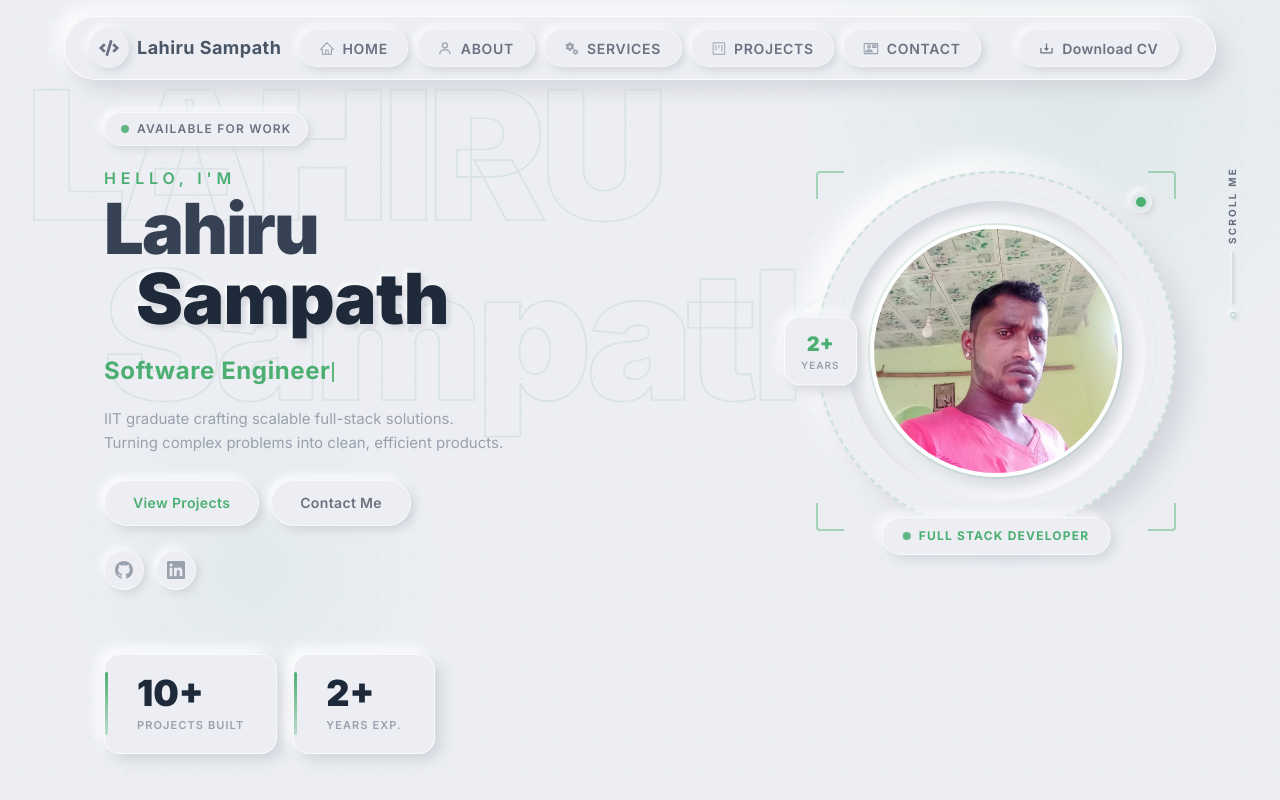
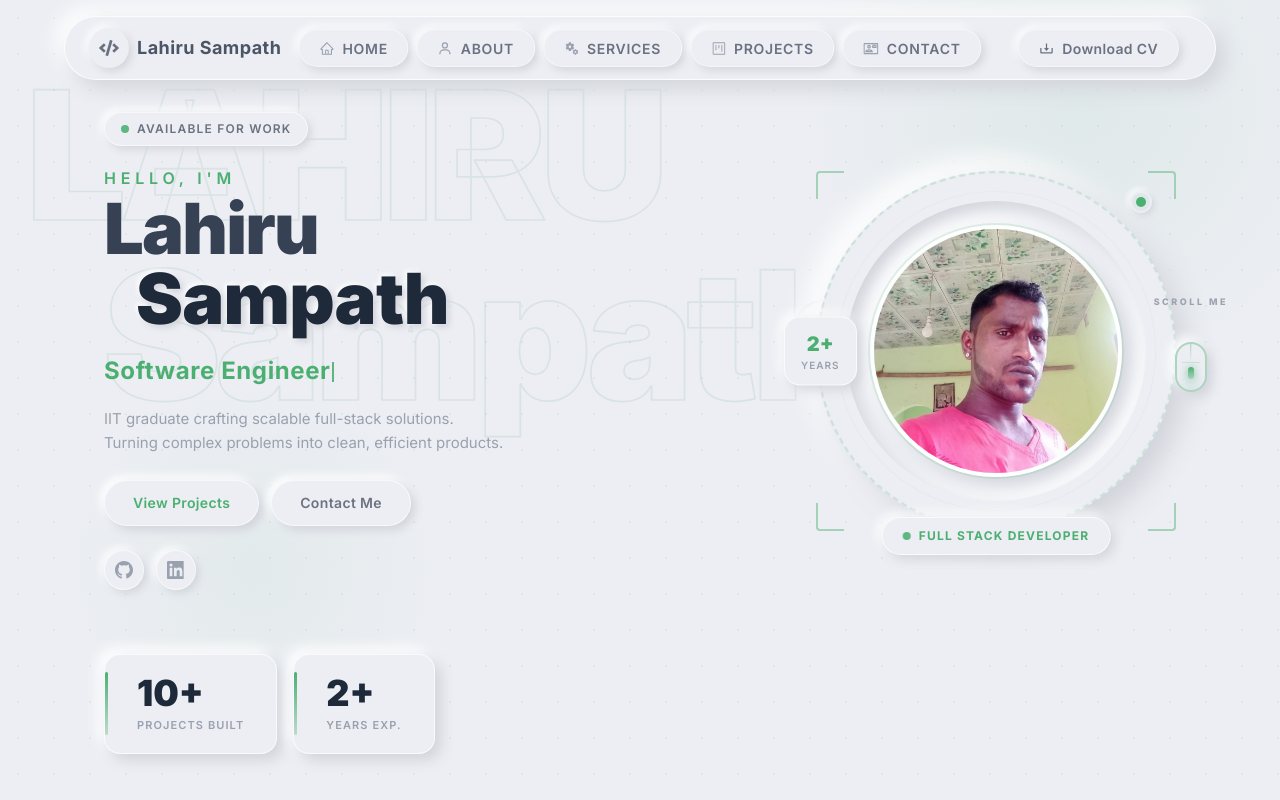
Before and after one commit to Lahirusampath2000/portfolio, a Next.js app: page / in a window 1280 px wide. Shown: the top 800 px of the page. Built offline with nearby package versions, Linux system fonts and the light colour scheme.

Commit message:
revamp scroll indicator

```diff
--- a/components/Hero/Hero.tsx
+++ b/components/Hero/Hero.tsx
@@ -12,7 +12,7 @@ const GitHubIcon = () => (
 
 const LinkedInIcon = () => (
   <svg width="18" height="18" viewBox="0 0 24 24" fill="currentColor">
-    <path d="M20.447 20.452h-3.554v-5.569c0-1.328-.027-3.037-1.852-3.037-1.853 0-2.136 1.445-2.136 2.939v5.667H9.351V9h3.414v1.561h.046c.477-.9 1.637-1.85 3.37-1.85 3.601 0 4.267 2.37 4.267 5.455v6.286zM5.337 7.433a2.062 2.062 0 0 1-2.063-2.065 2.064 2.064 0 1 1 2.063 2.065zm1.782 13.019H3.555V9h3.564v11.452zM22.225 0H1.771C.792 0 0 .774 0 1.729v20.542C0 23.227.792 24 1.771 24h20.451C23.2 24 24 23.227 24 22.271V1.729C24 .774 23.2 0 22.222 0h.003z"/>
+    <path d="M20.447 20.452h-3.554v-5.569c0-1.328-.027-3.037-1.852-3.037-1.853 0-2.136 1.445-2.136 2.939v5.667H9.351V9h3.414v1.561h.046c.477-.9 1.637-1.85 3.37-1.85 3.601 0 4.267 2.37 4.267 5.455v6.286zM5.337 7.433a2.062 2.062 0 0 1-2.063-2.065 2.064 2.064 0 1 1 2.063 2.065zm1.782 13.019H3.555V9h3.564v11.452zM22.225 0H1.771C.792 0 0 .774 0 1.729v20.542C0 23.227.792 24 1.771 24h20.451C23.2 24 23.2 24 22.222 24h.003z"/>
   </svg>
 )
 
@@ -27,22 +27,8 @@ const HachureArrow = () => (
     style={{ position: 'absolute', pointerEvents: 'none', zIndex: 20 }}
     aria-hidden="true"
   >
-    {/* Main curved arrow path */}
-    <path
-      d="M 200 10 C 160 12, 80 30, 18 72"
-      stroke="#2d2d2d"
-      strokeWidth="1.6"
-      strokeLinecap="round"
-      fill="none"
-    />
-    {/* Arrowhead at name end (left side) */}
-    <path
-      d="M 18 72 L 28 62 M 18 72 L 30 76"
-      stroke="#2d2d2d"
-      strokeWidth="1.6"
-      strokeLinecap="round"
-    />
-    {/* Hachure marks along the path */}
+    <path d="M 200 10 C 160 12, 80 30, 18 72" stroke="#2d2d2d" strokeWidth="1.6" strokeLinecap="round" fill="none" />
+    <path d="M 18 72 L 28 62 M 18 72 L 30 76" stroke="#2d2d2d" strokeWidth="1.6" strokeLinecap="round" />
     {[
       { x1: 185, y1: 13, x2: 183, y2: 20 },
       { x1: 165, y1: 18, x2: 162, y2: 25 },
@@ -141,8 +127,7 @@ const Hero = () => {
           fontWeight: 900,
           color: 'transparent',
           WebkitTextStroke: '1.7px rgba(67, 150, 99, 0.11)',
-          top: '8%',
-          left: '2%',
+          top: '8%', left: '2%',
           letterSpacing: '-0.04em',
           lineHeight: 1,
           whiteSpace: 'nowrap',
@@ -158,8 +143,7 @@ const Hero = () => {
           fontWeight: 900,
           color: 'transparent',
           WebkitTextStroke: '1.7px rgba(67, 150, 99, 0.11)',
-          top: '30%',
-          left: '8%',
+          top: '30%', left: '8%',
           letterSpacing: '-0.04em',
           lineHeight: 1,
           whiteSpace: 'nowrap',
@@ -169,65 +153,110 @@ const Hero = () => {
         Sampath
       </div>
 
-      {/* ── Scroll indicator — absolute bottom-right ── */}
+      {/* ── Scroll indicator — mouse icon ── */}
       <div
-        className="absolute z-20 hidden lg:flex flex-col items-center gap-2"
+        className="absolute z-20 hidden lg:flex flex-col items-center"
         style={{
-          bottom:500,
-          right: 40,
+          bottom: 400,
+          right: 52,
+          gap: 0,
           opacity: mounted ? 1 : 0,
-          transition: 'opacity 0.7s ease 0.5s',
+          transition: 'opacity 0.7s ease 0.8s',
         }}
       >
-        <span
-          style={{
-            fontSize: 10,
-            fontWeight: 700,
-            letterSpacing: '0.22em',
-            color: '#677081',
-            textTransform: 'uppercase',
-            writingMode: 'vertical-rl',
-            transform: 'rotate(180deg)',
-          }}
-        >
+        {/* Label */}
+        <span style={{
+          fontSize: 9,
+          fontWeight: 800,
+          letterSpacing: '0.28em',
+          color: '#9ca3af',
+          textTransform: 'uppercase',
+          marginBottom: 8,
+        }}>
           Scroll Me
         </span>
-        {/* Track */}
-        <div
-          style={{
-            width: 2,
-            height: 52,
-            borderRadius: 99,
-            background: 'rgba(209,211,218,0.7)',
-            position: 'relative',
-            overflow: 'hidden',
-            boxShadow: '1px 1px 3px #d1d3da, -1px -1px 3px #ffffff',
-          }}
-        >
-          <div
-            style={{
-              position: 'absolute',
-              top: 0,
-              left: 0,
-              width: '100%',
-              height: '45%',
-              borderRadius: 99,
-              background: 'linear-gradient(to bottom, #16e813, rgba(76,175,114,0.1))',
-              animation: 'scrollDot 1.8s ease-in-out infinite',
-            }}
-          />
+
+        {/* Up chevrons */}
+        <div style={{ display: 'flex', flexDirection: 'column', alignItems: 'center', marginBottom: 6 }}>
+          {[0, 1].map(i => (
+            <svg key={i} width="16" height="10" viewBox="0 0 16 10" fill="none"
+              style={{ animation: 'arrowUp 1.8s ease-in-out infinite', animationDelay: `${i * 0.2}s`, opacity: 0 }}
+            >
+              <path d="M1.5 8L8 2L14.5 8" stroke="#4caf72" strokeWidth="2" strokeLinecap="round" strokeLinejoin="round"/>
+            </svg>
+          ))}
         </div>
-        {/* Small dot at bottom */}
-        <div
-          style={{
+
+        {/* Mouse body */}
+        <div style={{
+          width: 32,
+          height: 50,
+          borderRadius: 16,
+          background: '#eceef3',
+          boxShadow: '5px 5px 12px #d1d3da, -5px -5px 12px #ffffff',
+          border: '2px solid rgba(76,175,114,0.4)',
+          position: 'relative',
+          display: 'flex',
+          alignItems: 'flex-start',
+          justifyContent: 'center',
+          overflow: 'hidden',
+        }}>
+          {/* Left/right button divider */}
+          <div style={{
+            position: 'absolute',
+            top: 0,
+            left: '50%',
+            transform: 'translateX(-50%)',
+            width: 1.5,
+            height: 18,
+            background: 'linear-gradient(to bottom, rgba(76,175,114,0.5), transparent)',
+          }} />
+
+          {/* Click-line separator */}
+          <div style={{
+            position: 'absolute',
+            top: 18,
+            left: 5,
+            right: 5,
+            height: 1,
+            borderRadius: 1,
+            background: 'rgba(76,175,114,0.2)',
+          }} />
+
+          {/* Scroll wheel — green, animated */}
+          <div style={{
+            position: 'absolute',
+            top: 23,
+            left: '50%',
+            transform: 'translateX(-50%)',
             width: 6,
-            height: 6,
-            borderRadius: '50%',
-            background: '#eceef3',
-            boxShadow: '2px 2px 4px #d1d3da, -2px -2px 4px #ffffff',
-            border: '1.5px solid rgba(76,175,114,0.35)',
-          }}
-        />
+            height: 12,
+            borderRadius: 3,
+            background: 'linear-gradient(to bottom, #4caf72, rgba(76,175,114,0.4))',
+            boxShadow: '0 0 8px rgba(76,175,114,0.7)',
+            animation: 'wheelScroll 1.8s ease-in-out infinite',
+          }} />
+
+          {/* Bottom glow */}
+          <div style={{
+            position: 'absolute',
+            bottom: 0, left: 0, right: 0,
+            height: 18,
+            background: 'radial-gradient(ellipse at center bottom, rgba(76,175,114,0.2) 0%, transparent 80%)',
+            animation: 'glowPulse 1.8s ease-in-out infinite',
+          }} />
+        </div>
+
+        {/* Down chevrons */}
+        <div style={{ display: 'flex', flexDirection: 'column', alignItems: 'center', marginTop: 6 }}>
+          {[0, 1].map(i => (
+            <svg key={i} width="16" height="10" viewBox="0 0 16 10" fill="none"
+              style={{ animation: 'arrowDown 1.8s ease-in-out infinite', animationDelay: `${i * 0.2}s`, opacity: 0 }}
+            >
+              <path d="M1.5 2L8 8L14.5 2" stroke="#4caf72" strokeWidth="2" strokeLinecap="round" strokeLinejoin="round"/>
+            </svg>
+          ))}
+        </div>
       </div>
 
       {/* ── Main content ── */}
@@ -238,14 +267,12 @@ const Hero = () => {
         {/* Hero row */}
         <div className="flex flex-col lg:flex-row items-center justify-between gap-16 flex-1 relative">
 
-          {/* ── Hachure arrow — from photo (right) → name (left), hidden on mobile ── */}
+          {/* Hachure arrow */}
           <div
             className="hidden lg:block"
             style={{
               position: 'absolute',
-              /* sits roughly between name and photo columns */
-              right: '32%',
-              top: '22%',
+              right: '32%', top: '22%',
               opacity: mounted ? 0.75 : 0,
               transition: 'opacity 1s ease 0.6s',
               transform: 'rotate(-6deg)',
@@ -263,26 +290,20 @@ const Hero = () => {
               transition: 'opacity 0.7s ease, transform 0.7s ease',
             }}
           >
-            {/* Badge */}
             <div className="flex items-center gap-2 px-4 py-2 rounded-full bg-[#eceef3] shadow-[3px_3px_8px_#d1d3da,-3px_-3px_8px_#ffffff] border border-white/60">
               <span className="w-2 h-2 rounded-full bg-[#4caf72] animate-pulse" />
               <span className="text-xs font-semibold text-gray-500 tracking-widest uppercase">Available for Work</span>
             </div>
 
-            {/* Name */}
             <div className="flex flex-col gap-0">
-              <span className="text-md  font-semibold tracking-[0.3em] uppercase text-[#4caf72] mb-1">Hello, I'm</span>
+              <span className="text-md font-semibold tracking-[0.3em] uppercase text-[#4caf72] mb-1">Hello, I'm</span>
               <h1 className="leading-[1.0] tracking-tight" style={{ fontSize: 'clamp(46px, 5.5vw, 78px)', fontWeight: 900 }}>
                 <span className="text-gray-700 block">Lahiru</span>
                 <span
                   className="block text-gray-800"
                   style={{
                     marginLeft: 'clamp(18px, 2.5vw, 36px)',
-                    textShadow: `
-                      3px 3px 6px #d1d3da,
-                      -2px -2px 5px #ffffff,
-                      0 1px 0px rgba(255,255,255,0.9)
-                    `,
+                    textShadow: '3px 3px 6px #d1d3da, -2px -2px 5px #ffffff, 0 1px 0px rgba(255,255,255,0.9)',
                     letterSpacing: '-0.01em',
                   }}
                 >
@@ -291,7 +312,6 @@ const Hero = () => {
               </h1>
             </div>
 
-            {/* Typewriter  */}
             <div className="flex items-center gap-0 h-8">
               <p className="text-xl md:text-2xl font-bold tracking-wide text-[#4caf72]">
                 {displayed}
@@ -299,60 +319,30 @@ const Hero = () => {
               </p>
             </div>
 
-            {/* Bio */}
             <p className="text-gray-400 text-[15px] leading-relaxed max-w-md">
               IIT graduate crafting scalable full-stack solutions.<br />
               Turning complex problems into clean, efficient products.
             </p>
 
-            {/* CTAs — both neumorphic */}
             <div className="flex items-center gap-3 mt-1 flex-wrap">
-              {/* View Projects — neumorphic outset with green text */}
               <button
-                className="flex items-center gap-2 px-7 h-[46px] rounded-full font-semibold text-sm tracking-wide transition-all duration-300 active:shadow-[inset_3px_3px_7px_#c8cad1,inset_-3px_-3px_7px_#ffffff]"
-                style={{
-                  background: '#eceef3',
-                  color: '#4caf72',
-                  boxShadow: '4px 4px 10px #d1d3da, -4px -4px 10px #ffffff',
-                  border: '1px solid rgba(255,255,255,0.6)',
-                }}
-                onMouseEnter={e => {
-                  const t = e.currentTarget
-                  t.style.boxShadow = 'inset 3px 3px 7px #c8cad1, inset -3px -3px 7px #ffffff'
-                }}
-                onMouseLeave={e => {
-                  const t = e.currentTarget
-                  t.style.boxShadow = '4px 4px 10px #d1d3da, -4px -4px 10px #ffffff'
-                }}
+                className="flex items-center gap-2 px-7 h-[46px] rounded-full font-semibold text-sm tracking-wide transition-all duration-300"
+                style={{ background: '#eceef3', color: '#4caf72', boxShadow: '4px 4px 10px #d1d3da, -4px -4px 10px #ffffff', border: '1px solid rgba(255,255,255,0.6)' }}
+                onMouseEnter={e => { e.currentTarget.style.boxShadow = 'inset 3px 3px 7px #c8cad1, inset -3px -3px 7px #ffffff' }}
+                onMouseLeave={e => { e.currentTarget.style.boxShadow = '4px 4px 10px #d1d3da, -4px -4px 10px #ffffff' }}
               >
                 View Projects
               </button>
-
-              {/* Contact Me — neumorphic */}
               <button
                 className="flex items-center gap-2 px-7 h-[46px] rounded-full font-semibold text-sm tracking-wide transition-all duration-300"
-                style={{
-                  background: '#eceef3',
-                  color: '#6b7280',
-                  boxShadow: '4px 4px 10px #d1d3da, -4px -4px 10px #ffffff',
-                  border: '1px solid rgba(255,255,255,0.6)',
-                }}
-                onMouseEnter={e => {
-                  const t = e.currentTarget
-                  t.style.boxShadow = 'inset 3px 3px 7px #c8cad1, inset -3px -3px 7px #ffffff'
-                  t.style.color = '#4caf72'
-                }}
-                onMouseLeave={e => {
-                  const t = e.currentTarget
-                  t.style.boxShadow = '4px 4px 10px #d1d3da, -4px -4px 10px #ffffff'
-                  t.style.color = '#6b7280'
-                }}
+                style={{ background: '#eceef3', color: '#6b7280', boxShadow: '4px 4px 10px #d1d3da, -4px -4px 10px #ffffff', border: '1px solid rgba(255,255,255,0.6)' }}
+                onMouseEnter={e => { e.currentTarget.style.boxShadow = 'inset 3px 3px 7px #c8cad1, inset -3px -3px 7px #ffffff'; e.currentTarget.style.color = '#4caf72' }}
+                onMouseLeave={e => { e.currentTarget.style.boxShadow = '4px 4px 10px #d1d3da, -4px -4px 10px #ffffff'; e.currentTarget.style.color = '#6b7280' }}
               >
                 Contact Me
               </button>
             </div>
 
-            {/* Social links */}
             <div className="flex items-center gap-3 mt-1">
               {[
                 { href: '#', icon: <GitHubIcon />, label: 'GitHub' },
@@ -380,7 +370,6 @@ const Hero = () => {
               transition: 'opacity 0.7s ease 0.15s, transform 0.7s ease 0.15s',
             }}
           >
-            {/* Corner brackets */}
             {[
               'top-0 left-0 border-t-2 border-l-2 rounded-tl',
               'top-0 right-0 border-t-2 border-r-2 rounded-tr',
@@ -401,14 +390,10 @@ const Hero = () => {
               onMouseEnter={() => setIsHovered(true)}
               onMouseLeave={() => setIsHovered(false)}
             >
-              {/* Spinning rings */}
               <div className="absolute inset-0 rounded-full animate-spin" style={{ animationDuration: '18s', border: '2px dashed rgba(76,175,114,0.22)' }} />
               <div className="absolute inset-5 rounded-full animate-spin" style={{ animationDuration: '11s', animationDirection: 'reverse', border: '1.5px dotted rgba(76,175,114,0.12)' }} />
-
-              {/* Hover glow */}
               <div className="absolute inset-0 rounded-full transition-opacity duration-500" style={{ opacity: isHovered ? 1 : 0, background: 'radial-gradient(circle, rgba(76,175,114,0.06) 0%, transparent 70%)' }} />
 
-              {/* Inner bowl */}
               <div style={{ width: 300, height: 300, borderRadius: '9999px', background: '#eceef3', boxShadow: 'inset 6px 6px 16px #d1d3da, inset -6px -6px 16px #ffffff', display: 'flex', alignItems: 'center', justifyContent: 'center' }}>
                 <div
                   className="relative overflow-hidden rounded-full transition-all duration-500"
@@ -432,19 +417,16 @@ const Hero = () => {
                 </div>
               </div>
 
-              {/* Online dot */}
               <div className="absolute top-5 right-6 flex items-center justify-center" style={{ width: 22, height: 22, borderRadius: '9999px', background: '#eceef3', boxShadow: '2px 2px 6px #d1d3da, -2px -2px 6px #ffffff' }}>
                 <span className="animate-ping absolute inline-flex rounded-full bg-[#4caf72] opacity-40" style={{ width: 10, height: 10 }} />
                 <span className="relative inline-flex rounded-full bg-[#4caf72]" style={{ width: 10, height: 10 }} />
               </div>
 
-              {/* Years badge */}
               <div className="absolute -left-8 top-1/2 -translate-y-1/2 flex flex-col hidden sm:flex items-center px-4 py-3 rounded-2xl" style={{ background: '#eceef3', boxShadow: '4px 4px 12px #d1d3da, -4px -4px 12px #ffffff', border: '1px solid rgba(255,255,255,0.7)' }}>
                 <span className="text-xl font-black text-[#4caf72]">2+</span>
                 <span className="text-[10px] font-semibold text-gray-400 tracking-widest uppercase">Years</span>
               </div>
 
-              {/* Role pill */}
               <div className="absolute -bottom-6 left-1/2 -translate-x-1/2 flex items-center gap-2 px-5 py-2.5 rounded-full whitespace-nowrap" style={{ background: '#eceef3', boxShadow: '4px 4px 12px #d1d3da, -4px -4px 12px #ffffff', border: '1px solid rgba(255,255,255,0.7)' }}>
                 <span className="w-2 h-2 rounded-full bg-[#4caf72] animate-pulse" />
                 <span className="text-xs font-bold tracking-widest uppercase text-[#4caf72]">Full Stack Developer</span>
@@ -453,7 +435,7 @@ const Hero = () => {
           </div>
         </div>
 
-        {/* ── Stats bar — no border, no separator line ── */}
+        {/* ── Stats bar ── */}
         <div
           className="mt-16"
           style={{
@@ -463,33 +445,18 @@ const Hero = () => {
           }}
         >
           <div className="flex items-stretch gap-4 flex-wrap">
-            {/* Stat 1 */}
             <div
               className="flex flex-col justify-center px-8 py-5 rounded-2xl relative overflow-hidden"
-              style={{
-                background: '#eceef3',
-                boxShadow: '6px 6px 14px #d1d3da, -6px -6px 14px #ffffff',
-                border: '1px solid rgba(255,255,255,0.7)',
-                minWidth: 140,
-              }}
+              style={{ background: '#eceef3', boxShadow: '6px 6px 14px #d1d3da, -6px -6px 14px #ffffff', border: '1px solid rgba(255,255,255,0.7)', minWidth: 140 }}
             >
-              {/* Green left accent */}
               <div style={{ position: 'absolute', left: 0, top: '18%', bottom: '18%', width: 3, borderRadius: 2, background: 'linear-gradient(to bottom, #4caf72, rgba(76,175,114,0.3))' }} />
               <div className="font-black text-gray-800 leading-none" style={{ fontSize: 36 }}>10+</div>
               <div className="text-[11px] font-semibold text-gray-400 tracking-widest uppercase mt-1.5">Projects Built</div>
             </div>
-
-            {/* Stat 2 */}
             <div
               className="flex flex-col justify-center px-8 py-5 rounded-2xl relative overflow-hidden"
-              style={{
-                background: '#eceef3',
-                boxShadow: '6px 6px 14px #d1d3da, -6px -6px 14px #ffffff',
-                border: '1px solid rgba(255,255,255,0.7)',
-                minWidth: 140,
-              }}
+              style={{ background: '#eceef3', boxShadow: '6px 6px 14px #d1d3da, -6px -6px 14px #ffffff', border: '1px solid rgba(255,255,255,0.7)', minWidth: 140 }}
             >
-              {/* Green left accent */}
               <div style={{ position: 'absolute', left: 0, top: '18%', bottom: '18%', width: 3, borderRadius: 2, background: 'linear-gradient(to bottom, #4caf72, rgba(76,175,114,0.3))' }} />
               <div className="font-black text-gray-800 leading-none" style={{ fontSize: 36 }}>2+</div>
               <div className="text-[11px] font-semibold text-gray-400 tracking-widest uppercase mt-1.5">Years Exp.</div>
@@ -499,11 +466,27 @@ const Hero = () => {
       </div>
 
       <style jsx>{`
-        @keyframes scrollDot {
-          0%   { transform: translateY(-100%); opacity: 0; }
-          25%  { opacity: 1; }
-          75%  { opacity: 1; }
-          100% { transform: translateY(220%); opacity: 0; }
+        @keyframes wheelScroll {
+          0%   { transform: translateX(-50%) translateY(0);   opacity: 1;   }
+          60%  { transform: translateX(-50%) translateY(6px); opacity: 0.3; }
+          61%  { transform: translateX(-50%) translateY(-4px); opacity: 0;  }
+          100% { transform: translateX(-50%) translateY(0);   opacity: 1;   }
+        }
+        @keyframes arrowDown {
+          0%   { opacity: 0;   transform: translateY(-4px); }
+          40%  { opacity: 1;   transform: translateY(0);    }
+          80%  { opacity: 0;   transform: translateY(4px);  }
+          100% { opacity: 0;   transform: translateY(4px);  }
+        }
+        @keyframes arrowUp {
+          0%   { opacity: 0;   transform: translateY(4px);  }
+          40%  { opacity: 1;   transform: translateY(0);    }
+          80%  { opacity: 0;   transform: translateY(-4px); }
+          100% { opacity: 0;   transform: translateY(-4px); }
+        }
+        @keyframes glowPulse {
+          0%, 100% { opacity: 0.6; }
+          50%       { opacity: 1;   }
         }
       `}</style>
     </div>
```
